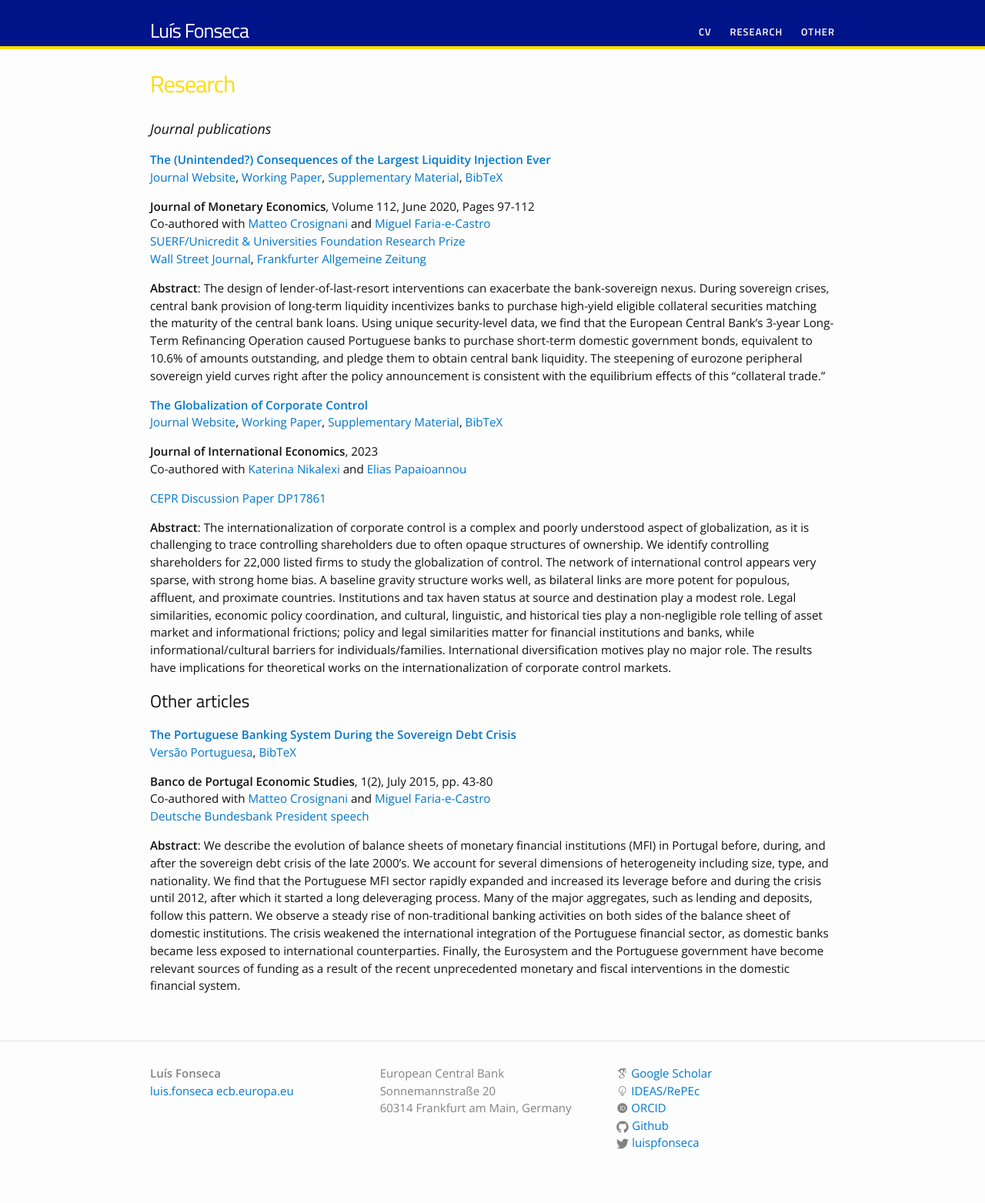
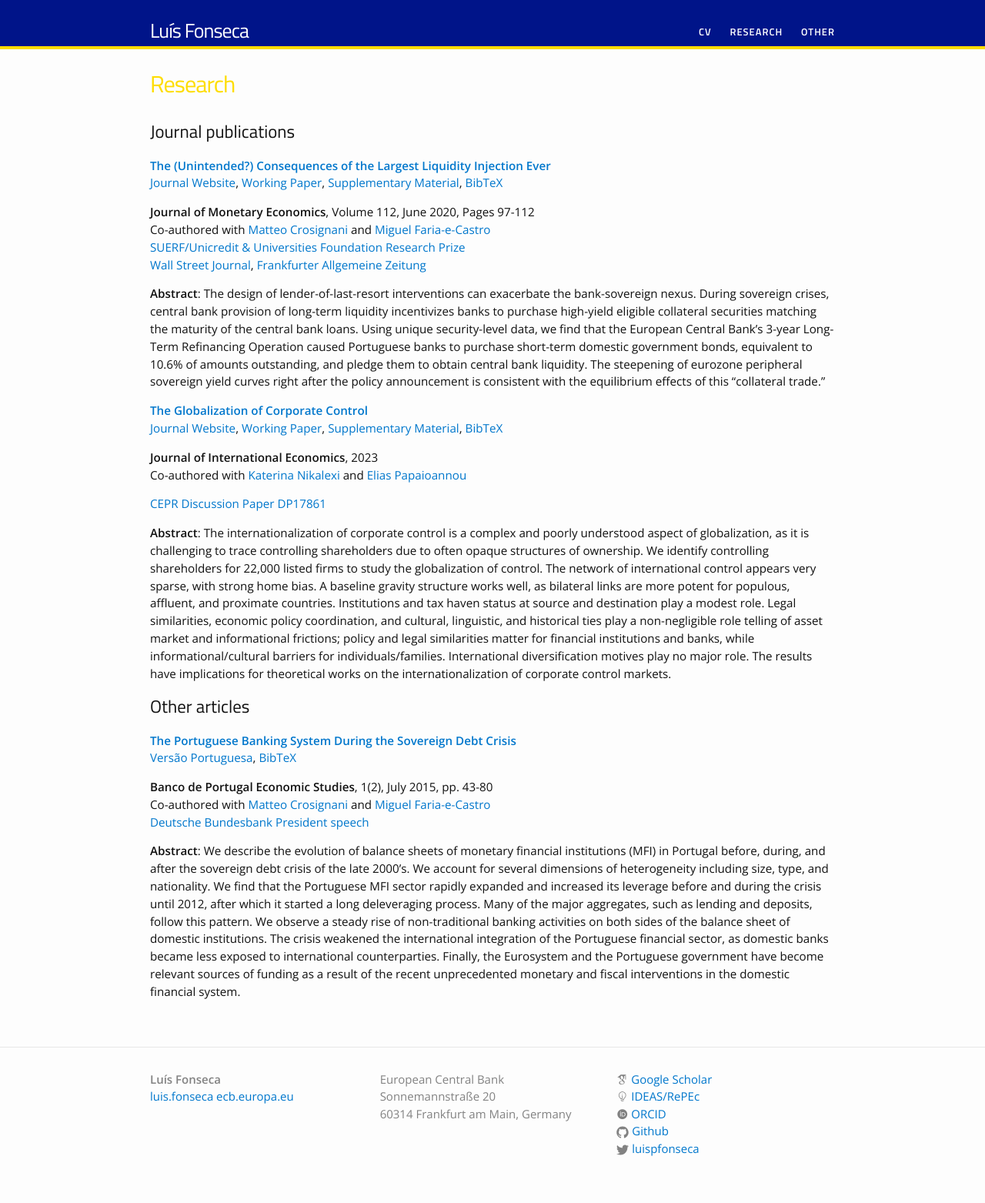
Before and after one commit to luispfonseca/luispfonseca.github.io, a Jekyll site: the page built from research.md, in a window 1280 px wide. Shown: the whole page at 77% size. Built offline with Jekyll 4.4.1, drawn with Linux system fonts in a browser that asks for light colours; some web fonts are replaced.

Commit message:
small adjustment

```diff
--- a/research.md
+++ b/research.md
@@ -4,7 +4,7 @@ title: Research
 permalink: /research/
 ---
 
-### Journal publications
+## Journal publications
 
 [**The (Unintended?) Consequences of the Largest Liquidity Injection Ever**](https://doi.org/10.1016/j.jmoneco.2019.01.020) <br>
 [Journal Website](https://doi.org/10.1016/j.jmoneco.2019.01.020), [Working Paper](/files/CCF.pdf), [Supplementary Material](/files/CCF_Supplementary_Material.pdf), [BibTeX](/files/bibtex_ccf_jme.bib)
```
